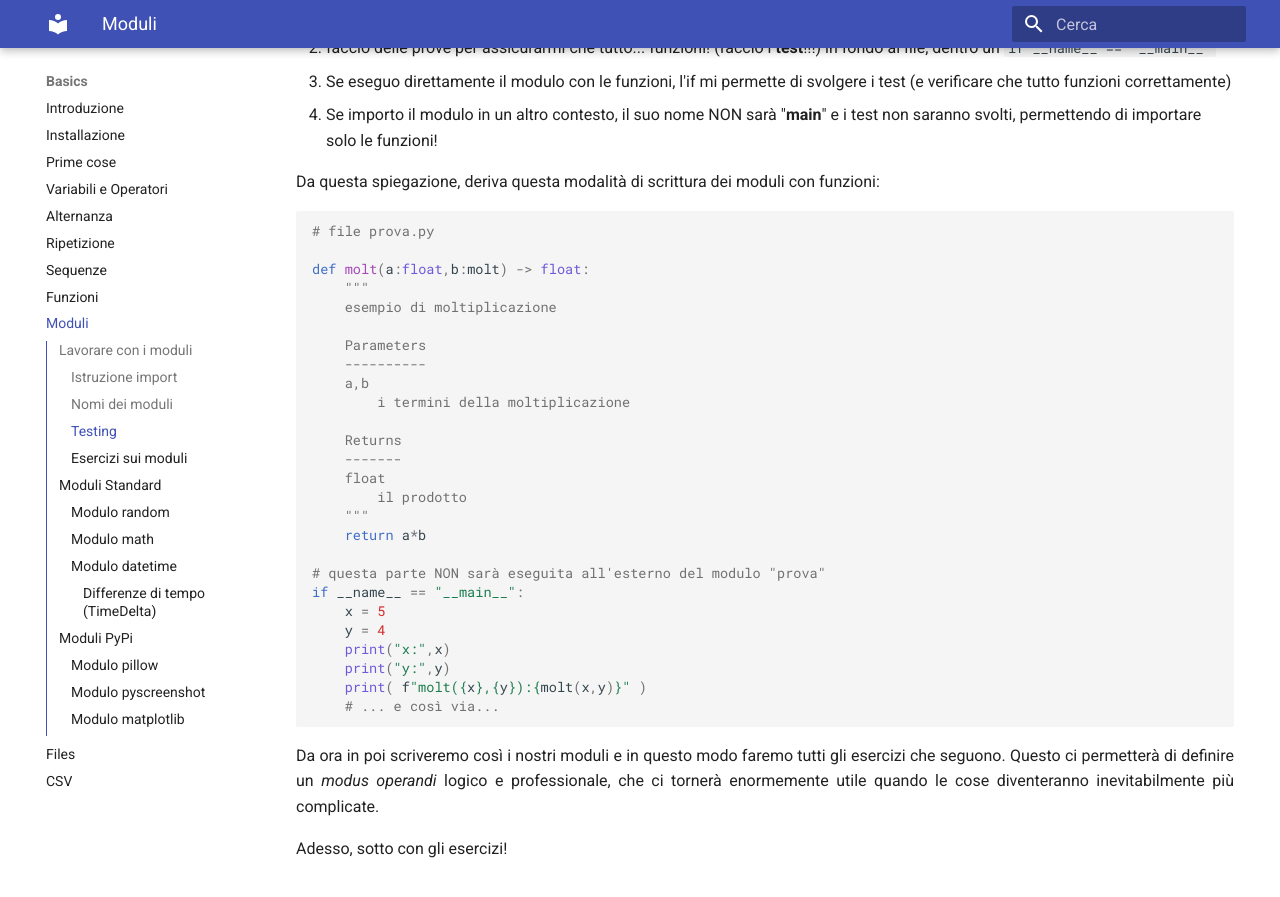
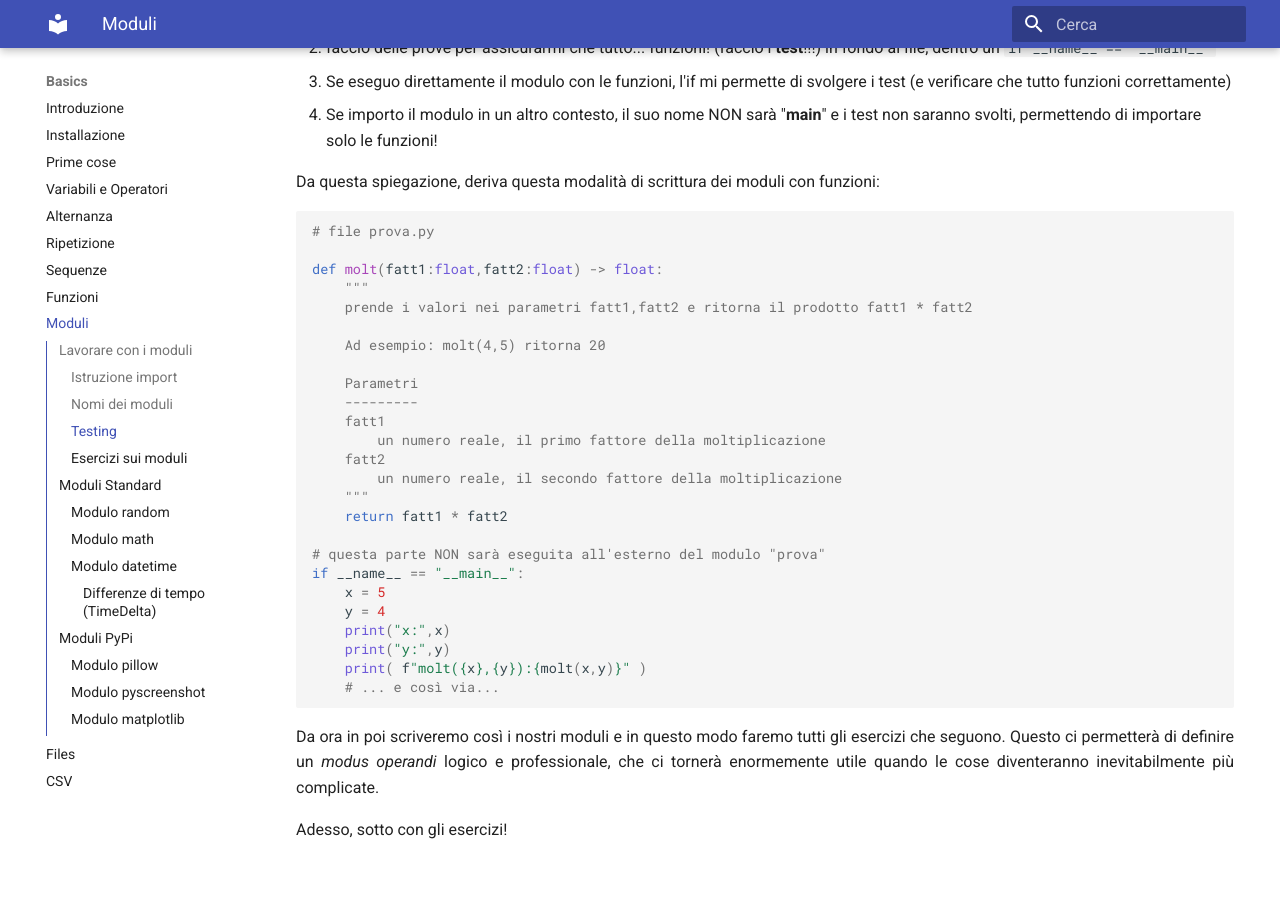
Before and after one commit to adjamhub/pyhandouts, an MkDocs documentation site: the page built from docs/basics/106_mod.md, in a window 1280 px wide and 900 px high, scrolled down 2794 px. Shown: the top 897 px of the window. Built offline with MkDocs 1.6.1 and Material for MkDocs 9.7.7, drawn with Linux system fonts in a browser that asks for light colours.

Commit message:
Update 106_mod.md

````diff
--- a/docs/basics/106_mod.md
+++ b/docs/basics/106_mod.md
@@ -118,21 +118,20 @@ Da questa spiegazione, deriva questa modalità di scrittura dei moduli con funzi
 ```python
 # file prova.py
 
-def molt(a:float,b:molt) -> float:
+def molt(fatt1:float,fatt2:float) -> float:
     """
-    esempio di moltiplicazione
+    prende i valori nei parametri fatt1,fatt2 e ritorna il prodotto fatt1 * fatt2
 
-    Parameters
-    ----------
-    a,b
-        i termini della moltiplicazione
+    Ad esempio: molt(4,5) ritorna 20
 
-    Returns
-    -------
-    float
-        il prodotto
+    Parametri
+    ---------
+    fatt1
+        un numero reale, il primo fattore della moltiplicazione
+    fatt2
+        un numero reale, il secondo fattore della moltiplicazione
     """
-    return a*b
+    return fatt1 * fatt2
 
 # questa parte NON sarà eseguita all'esterno del modulo "prova"
 if __name__ == "__main__":
````
